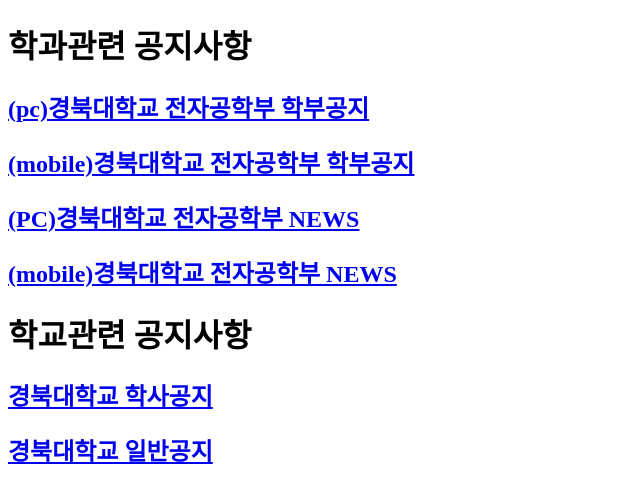
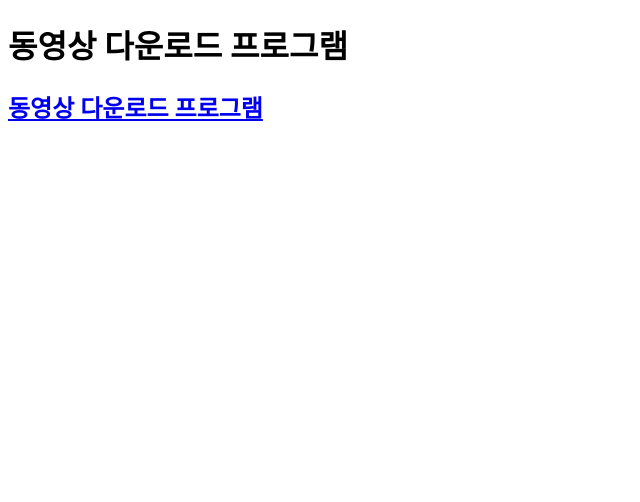
Before and after one commit to HUR-JY/HUR_page, a plain HTML site: page index.html in a window 1280 px wide. Shown: the whole page, without its empty margins (0-640 px from the left). Drawn offline with Linux system fonts and the light colour scheme.

Commit message:
test page
For changing the page, the first test for video download test.

```diff
--- a/index.html
+++ b/index.html
@@ -4,28 +4,10 @@
         <title> HUR-JY Page </title>
     </head>
     <body>
-        <h1> 학과관련 공지사항 </h1>
+        <h1> 동영상 다운로드 프로그램 </h1>
         <div>
             <h2>
-                <a href="https://see.knu.ac.kr/content/board/notice.html">(pc)경북대학교 전자공학부 학부공지</a>
-            </h2>
-            <h2>
-                <a href="https://see.knu.ac.kr/mobile/content/notice.html">(mobile)경북대학교 전자공학부 학부공지</a>
-            </h2>
-            <h2>
-                <a href="https://see.knu.ac.kr/content/board/news.html">(PC)경북대학교 전자공학부 NEWS</a>
-            </h2>
-            <h2>
-                <a href="https://see.knu.ac.kr/mobile/content/news.html">(mobile)경북대학교 전자공학부 NEWS</a>
-            </h2>
-        </div>
-        <h1> 학교관련 공지사항 </h1>
-        <div>
-            <h2>
-                <a href="https://knu.ac.kr/wbbs/wbbs/bbs/btin/stdList.action?menu_idx=42">경북대학교 학사공지</a>
-            </h2>
-            <h2>
-                <a href="https://knu.ac.kr/wbbs/wbbs/bbs/btin/list.action?btin.bbs_cde=1&btin.doc_no=1327172&btin.appl_no=000000&btin.page=1&btin.search_type=&btin.search_text=&popupDeco=false&bbs_cde=1&btin.note_div=row&menu_idx=67">경북대학교 일반공지</a>
+                <a href="https://naver.com">동영상 다운로드 프로그램</a>
             </h2>
         </div>
 
```
